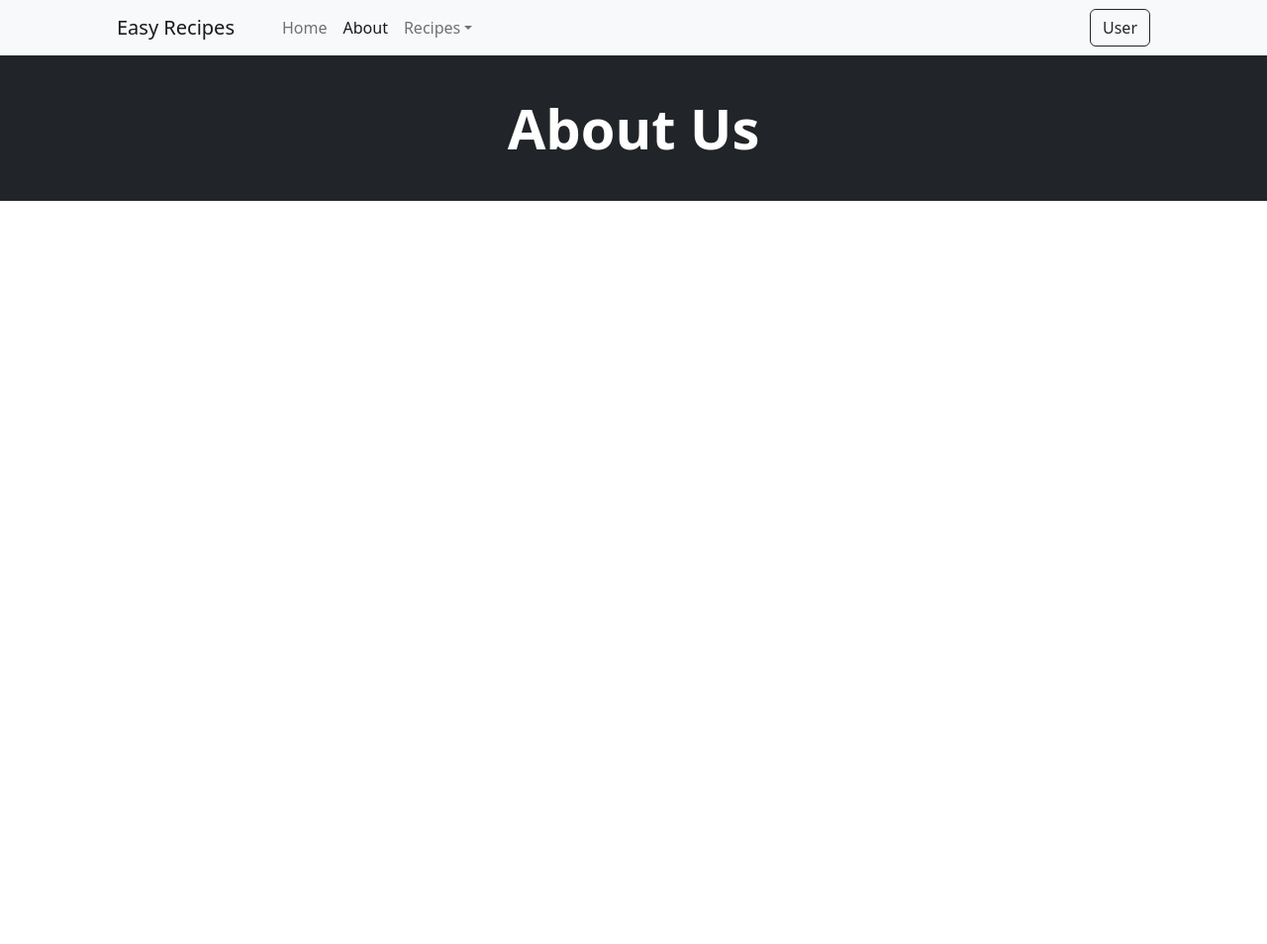
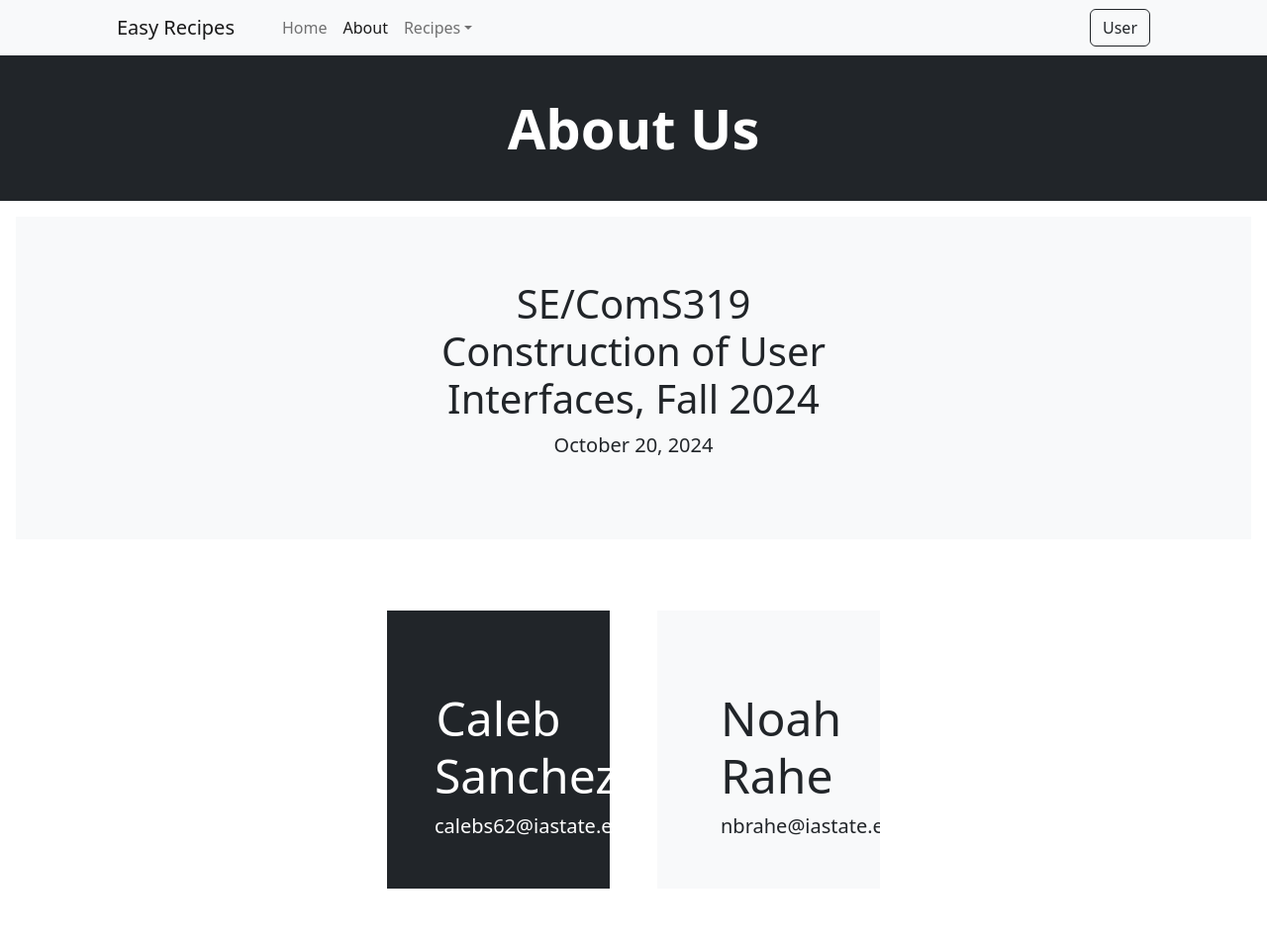
Before and after one commit to noahbr01/COMS319Midterm, a plain HTML site: page about.html in a window 1280 px wide. Shown: the whole page at 99% size. Before the commit the page ends 800 px from the top, so only its background shows below. Drawn offline with nearby package versions, Linux system fonts and the light colour scheme.

Commit message:
about us updated

```diff
--- a/about.html
+++ b/about.html
@@ -12,6 +12,9 @@
         <link href="style.css" rel="stylesheet" />
         <script src="https://cdn.jsdelivr.net/npm/bootstrap@5.2.3/dist/js/bootstrap.bundle.min.js"></script>
         <script src="index.js"></script>
+        <style>
+
+        </style>
     </head>
     <body>
         <nav class="navbar navbar-expand-lg navbar-light bg-light">
@@ -33,9 +36,7 @@
                     </ul>
                     <form class="d-flex">
                         <button class="btn btn-outline-dark" type="submit">
-                            <!-- <i class="bi-cart-fill me-1"></i> -->
                             User
-                            <!-- <span class="badge bg-dark text-white ms-1 rounded-pill">0</span> -->
                         </button>
                     </form>
                 </div>
@@ -50,5 +51,34 @@
             </div>
         </header>
 
+        <div class="position-relative overflow-hidden m-md-3 text-center bg-light">
+            <div class="col-md-5 p-lg-5 mx-auto my-3">
+              <h1 class="font-weight-normal">SE/ComS319 Construction of User Interfaces, Fall 2024</h1>
+              <p class="lead font-weight-normal">October 20, 2024</p>
+            </div>
+        </div>
+
+        <section class="py-2">
+            <div class="container px-4 px-lg-5 mt-5">
+                <div id="row" class="row gx-4 gx-lg-5 row-cols-2 row-cols-md-3 row-cols-xl-4 justify-content-center">
+                    <div class="col mb-5">
+                        <div class="bg-dark mr-md-3 pt-3 px-3 pt-md-5 px-md-5 text-center text-white overflow-hidden">
+                            <div class="my-3 py-3">
+                              <h2 class="display-5">Caleb Sanchez</h2>
+                              <p class="lead">calebs62@iastate.edu</p>
+                            </div>
+                        </div>
+                    </div>
+                    <div class="col mb-5">
+                        <div class="bg-light mr-md-3 pt-3 px-3 pt-md-5 px-md-5 text-center overflow-hidden">
+                            <div class="my-3 p-3">
+                              <h2 class="display-5">Noah Rahe</h2>
+                              <p class="lead">nbrahe@iastate.edu</p>
+                            </div>
+                        </div>
+                    </div>
+                </div>
+            </div>
+        </section>
     </body>
 </html>
```
